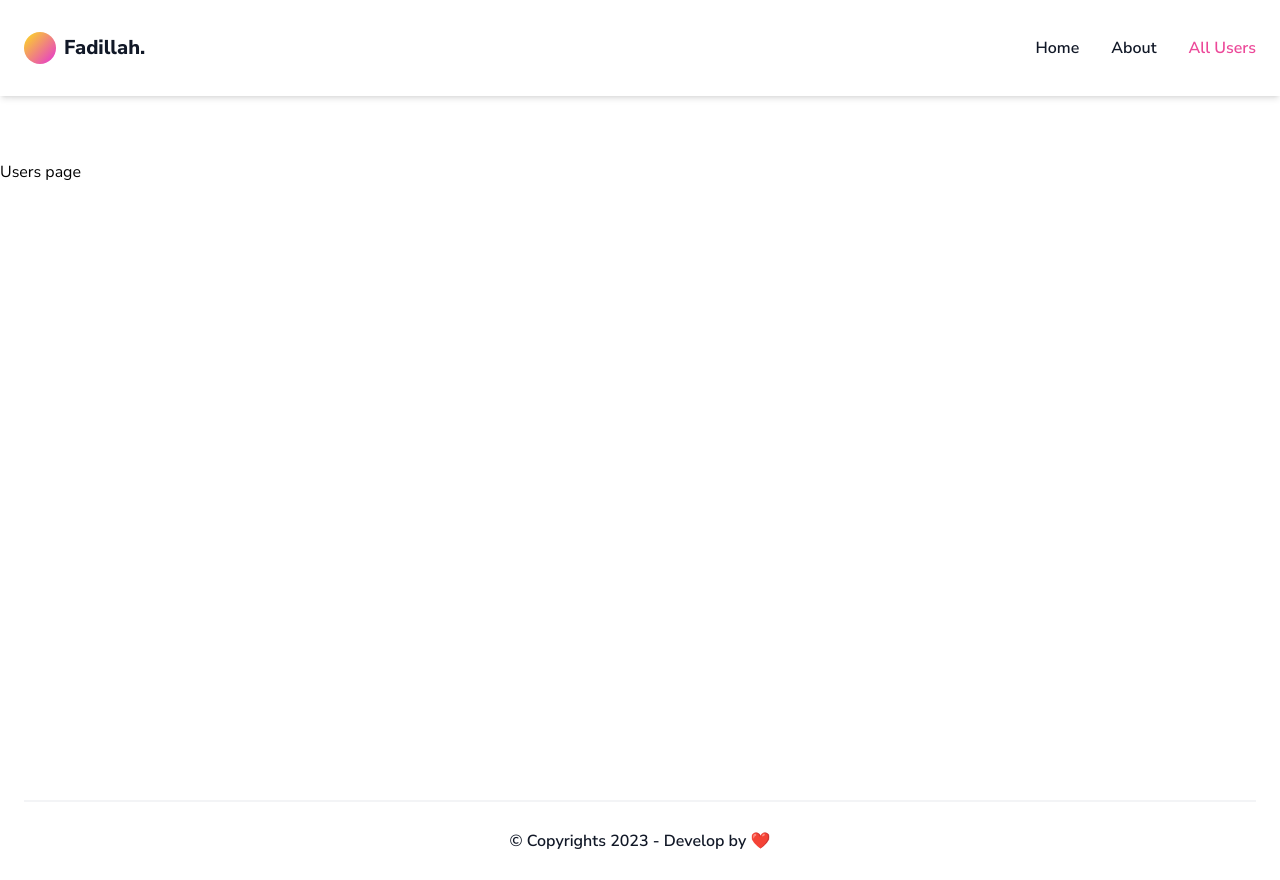
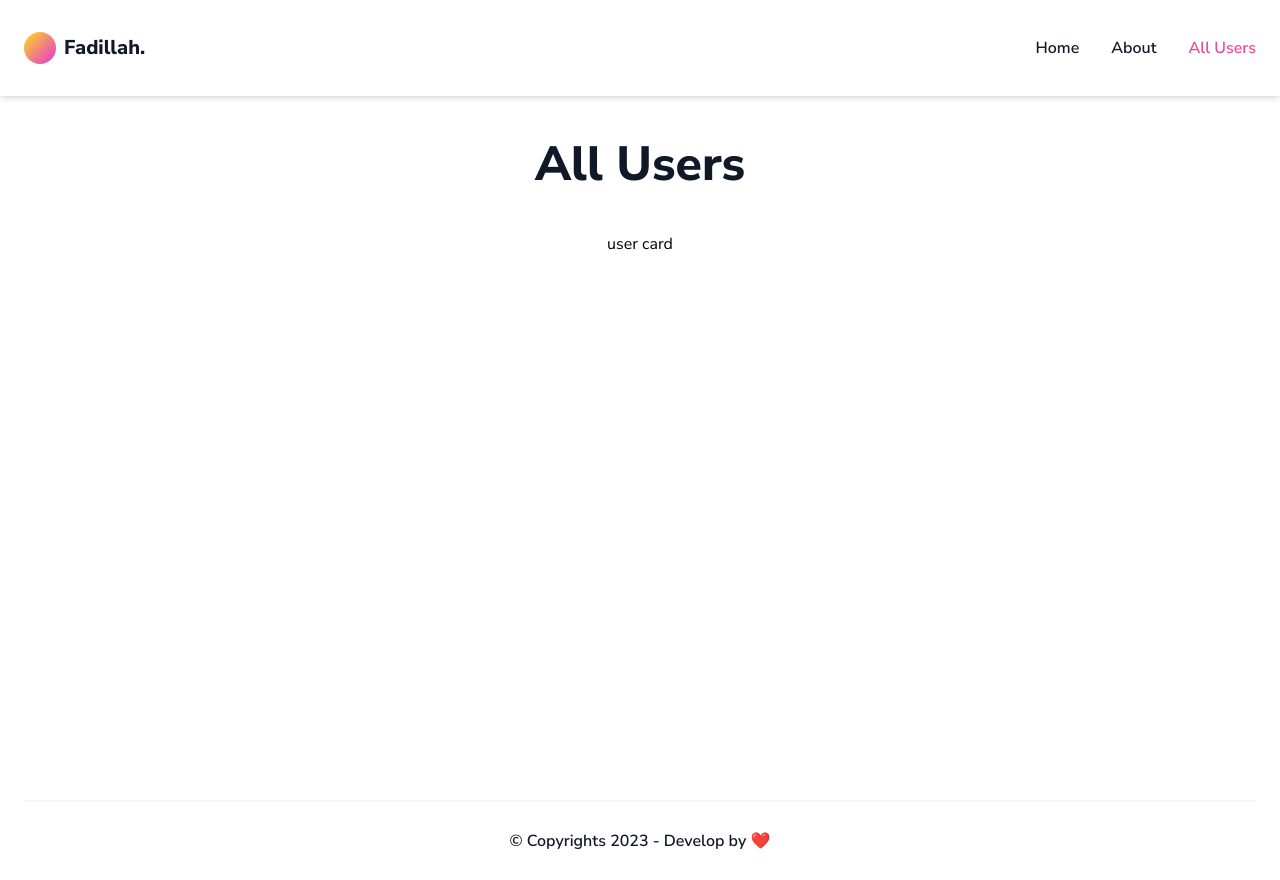
Before and after one commit to fajarfadillahh/fadillah-user-list, a Next.js app: page /users in a window 1280 px wide. Built offline with nearby package versions, Linux system fonts and the light colour scheme.

Commit message:
create: UsersList parts - Users page

```diff
--- /dev/null
+++ b/components/Userspage/UsersList.jsx
@@ -0,0 +1,13 @@
+export default function UsersList() {
+  return (
+    <section className="pb-16 pt-32">
+      <div className="container grid justify-center gap-8">
+        <h1 className="section-title text-[48px]">All Users</h1>
+
+        <div className="grid justify-center gap-4">
+          <div>user card</div>
+        </div>
+      </div>
+    </section>
+  );
+}
--- a/pages/users.jsx
+++ b/pages/users.jsx
@@ -1,10 +1,11 @@
 // import components
 import Layout from "@/components/Layout";
+import UsersList from "@/components/Userspage/UsersList";
 
 export default function users() {
   return (
     <Layout>
-      <div className="pt-40">Users page</div>
+      <UsersList />
     </Layout>
   );
 }
```
